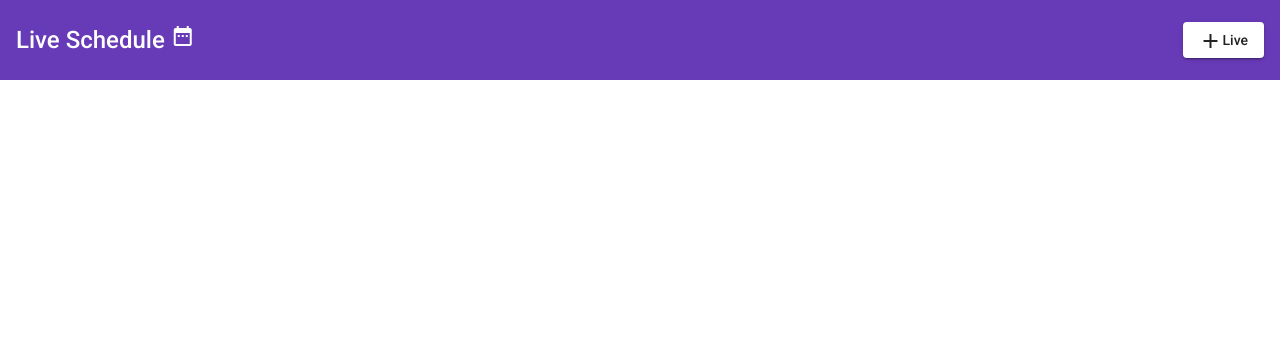
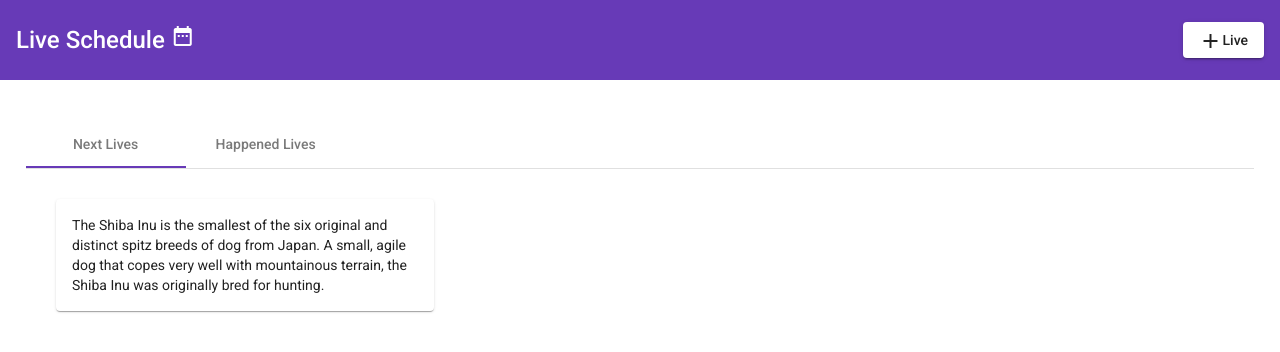
Before and after one commit to carlosdavilira/live-schedule-front, an Angular app: page / in a window 1280 px wide. Shown: the top 352 px of the page. Built offline with nearby package versions, Linux system fonts and the light colour scheme.

Commit message:
[Live Schedule][ADD]  Add Live List component. Add live service

```diff
--- a/src/app/app-routing.module.ts
+++ b/src/app/app-routing.module.ts
@@ -1,3 +1,4 @@
+import { LiveListComponent } from './views/live-list/live-list.component';
 import { HomeComponent } from './views/home/home.component';
 import { NgModule } from '@angular/core';
 import { RouterModule, Routes } from '@angular/router';
--- a/src/app/views/home/home.component.html
+++ b/src/app/views/home/home.component.html
@@ -9,3 +9,4 @@
   </mat-toolbar-row>
 
 </mat-toolbar>
+<app-live-list></app-live-list>
--- /dev/null
+++ b/src/app/views/live-list/live-list.component.html
@@ -0,0 +1,25 @@
+<mat-tab-group mat-align-tabs="start" style="padding-top: 40px;padding-left: 2%; padding-right: 2%;">
+  <mat-tab label="Next Lives">
+    <div fxLayout="row" fxLayoutAlign="start center" style="padding: 2%;">
+      <div style="margin:0.5%;">
+        <mat-card class="example-card" fxFlex="0 1 calc(33.3% - 11px)" fxFlex.lt-md="0 1 calc(50% - 11px)" fxflex.lt-sm="100%">
+          <mat-card-header>
+
+          </mat-card-header>
+          <mat-card-content>
+            <p>
+              The Shiba Inu is the smallest of the six original and distinct spitz breeds of dog from Japan.
+              A small, agile dog that copes very well with mountainous terrain, the Shiba Inu was originally
+              bred for hunting.
+            </p>
+          </mat-card-content>
+        </mat-card>
+      </div>
+    </div>
+  </mat-tab>
+  <mat-tab label="Happened Lives">
+    <div fxLayout="row" fxLayoutAlign="start center" style="padding: 2%;">
+
+    </div>
+  </mat-tab>
+</mat-tab-group>
--- /dev/null
+++ b/src/app/views/live-list/live-list.component.ts
@@ -0,0 +1,15 @@
+import { Component, OnInit } from '@angular/core';
+
+@Component({
+  selector: 'app-live-list',
+  templateUrl: './live-list.component.html',
+  styleUrls: ['./live-list.component.css']
+})
+export class LiveListComponent implements OnInit {
+
+  constructor() { }
+
+  ngOnInit(): void {
+  }
+
+}
```
Also changed, not shown: src/app/app.module.ts (+15 -2 lines), src/app/shared/model/live.model.ts (added, +9 -0 lines), src/app/shared/model/responsePageable.model.ts (added, +12 -0 lines), src/app/shared/service/live.service.ts (added, +22 -0 lines), src/app/views/live-list/live-list.component.css (added), 2 other files (tests, documents, lock files or other folders).
